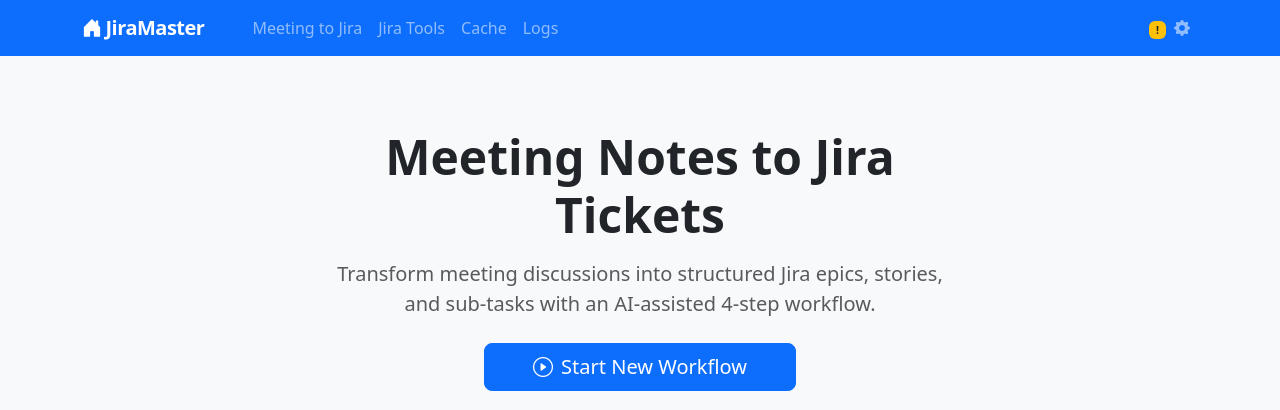
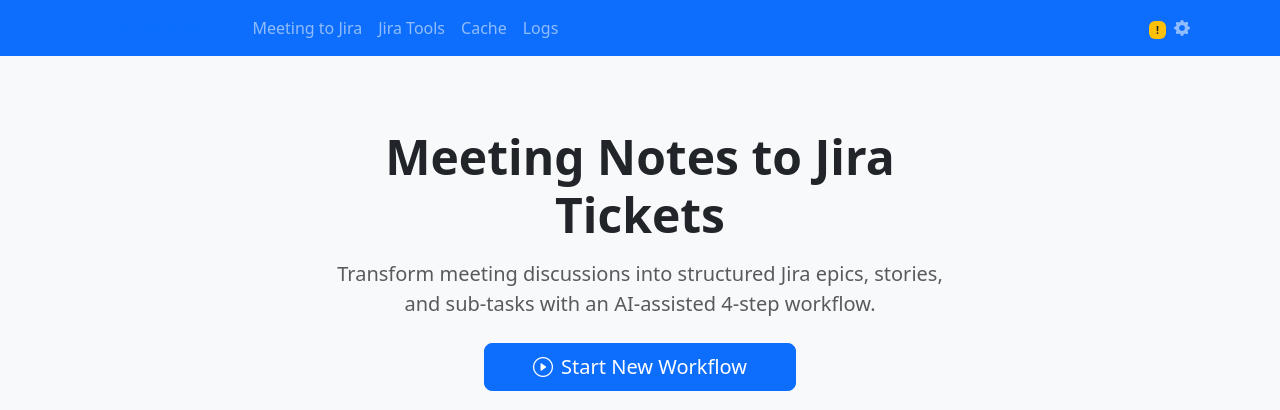
Before and after one commit to stefanschaedeli/jiramaster, a Python web app: template templates/home/index.html in a window 1280 px wide. Shown: the top 410 px of the page. Run offline with Jinja, Linux system fonts and the light colour scheme; the template is opened without the code that fills it, so the values that code supplies are empty.

Commit message:
chore: bump to v3.0.1 (patch release)

```diff
--- a/static/style.css
+++ b/static/style.css
@@ -11,6 +11,7 @@ body {
 
 /* Stick the nav brand color to primary blue */
 .navbar-brand {
+  color: #0d6efd !important;
   letter-spacing: -0.5px;
 }
 
```
Also changed, not shown: 1 other file.
